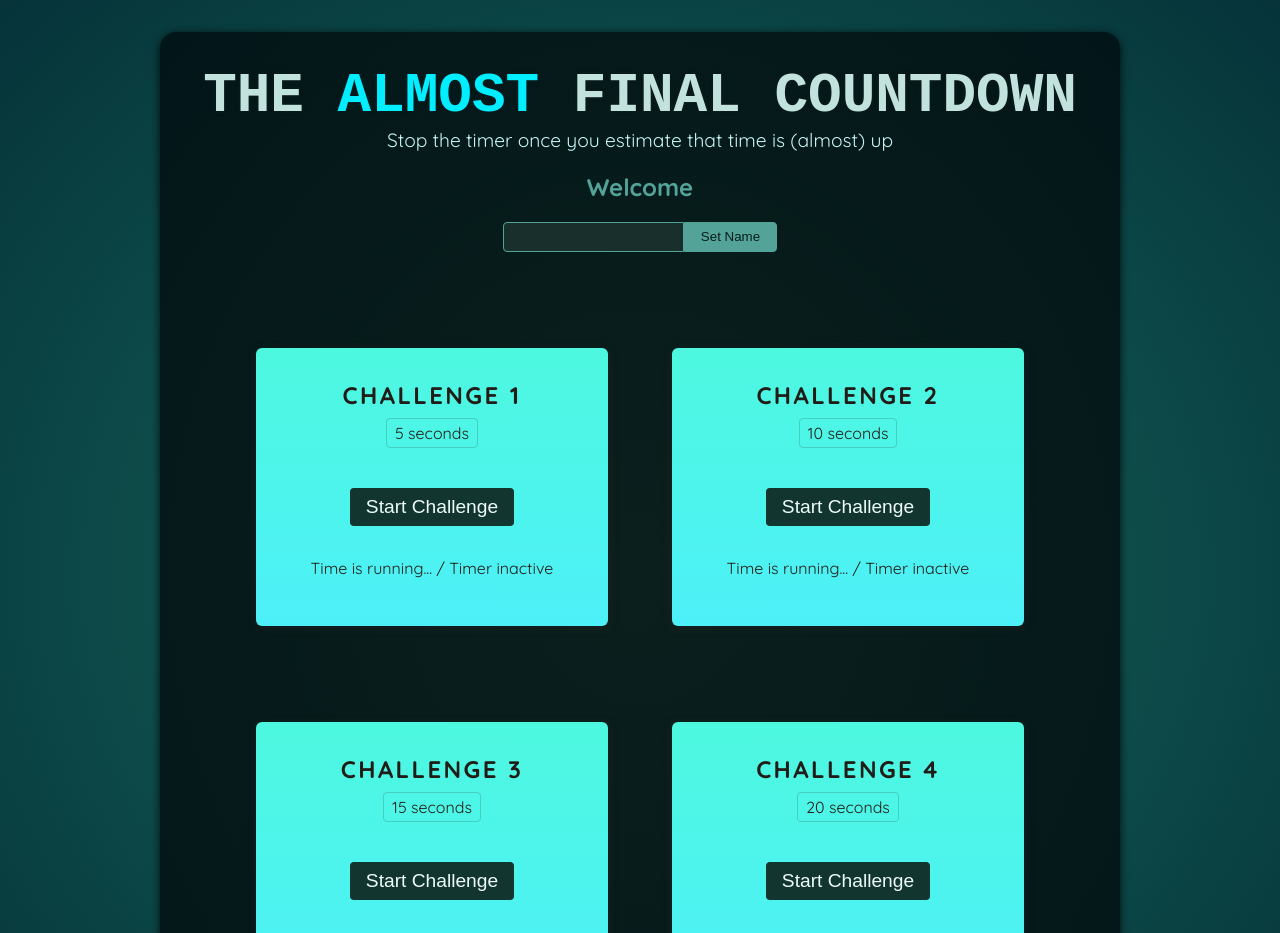
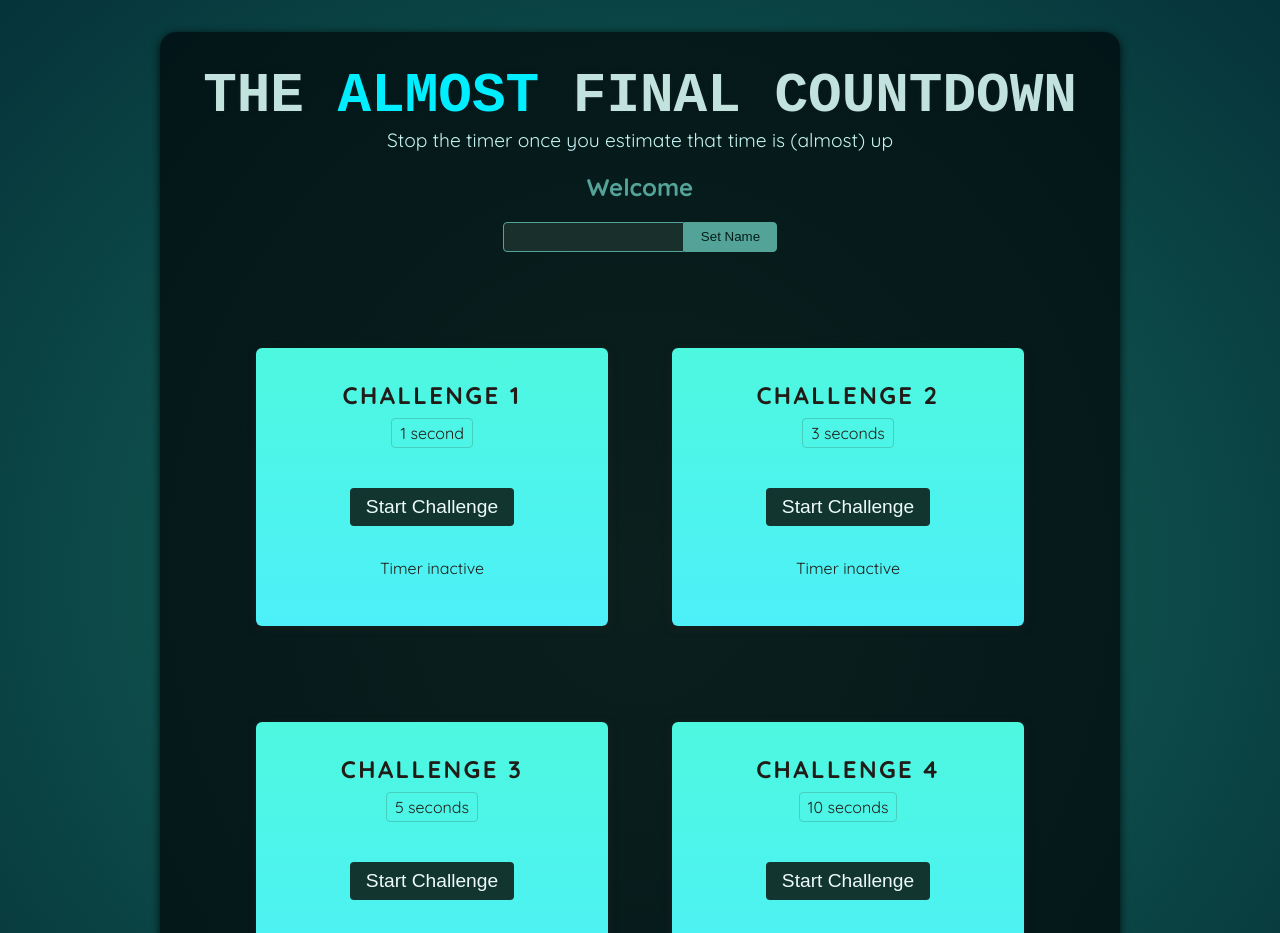
Before and after one commit to Alan-Ruiz/GuessNumber, a React (Vite) app: page / in a window 1280 px wide. Shown: the top 933 px of the page. Built offline with nearby package versions, Linux system fonts and the light colour scheme; a web font is replaced by a local one.

Commit message:
timer starts count

```diff
--- a/src/App.jsx
+++ b/src/App.jsx
@@ -6,10 +6,10 @@ function App() {
     <>
       <Player />
       <div id="challenges">
-        <TimeChallenge title="Challenge 1" targetTime={5} />
-        <TimeChallenge title="Challenge 2" targetTime={10} />
-        <TimeChallenge title="Challenge 3" targetTime={15} />
-        <TimeChallenge title="Challenge 4" targetTime={20} />
+        <TimeChallenge title="Challenge 1" targetTime={1} />
+        <TimeChallenge title="Challenge 2" targetTime={3} />
+        <TimeChallenge title="Challenge 3" targetTime={5} />
+        <TimeChallenge title="Challenge 4" targetTime={10} />
       </div>
     </>
   );
--- a/src/components/TimeChallenge.jsx
+++ b/src/components/TimeChallenge.jsx
@@ -1,46 +1,28 @@
 import { useState } from 'react';
 export default function TimeChallenge({ title, targetTime }) {
-  const [buttonTitle, setButtonTitle] = useState("Start Challenge")
+  const [timerExpired, setTimerExpired] = useState(false);
+  const [timerStarted, setTimerStarted] = useState(false);
 
-  function handleClick() {
-    console.log(start)
-    if (buttonTitle === "Start Challenge") {
-      setButtonTitle("Stop")
-      let end = new Date().getTime();
-      let time = end - start;
-      console.log(time)
-    } else {
-      let start = new Date().getTime();
-      setButtonTitle("Start Challenge")
-    }
-  };
-
-  function startCount() {
-    setButtonTitle("Stop")
-    let start = new Date().getTime();
-    return start
+  function handleStart() {
+    setTimeout(() => {
+      setTimerExpired(true);
+    }, targetTime * 1000);
+    setTimerStarted(true);
   }
-
-  function running(buttonTitle) {
-    if (buttonTitle === "Start Challenge") {
-      false
-    } else {
-      true
-    }
-  };
 
   return <section className="challenge">
     <h2>{title}</h2>
+    {timerExpired && <p>You lost!</p> }
     <p className="challenge-time">
       {targetTime} second{targetTime > 1 ? 's' : ''}
     </p>
     <p>
-      <button onClick={handleClick}>
-        {buttonTitle}
+      <button onClick={handleStart}>
+        {timerStarted ? 'Stop' : 'Start'} Challenge
       </button>
     </p>
-    <p className="">
-      Time is running... / Timer inactive
+    <p className={timerStarted ? 'active' : undefined}>
+      {timerStarted ? 'Time is running...' : 'Timer inactive'}
     </p>
   </section>
 }
```
